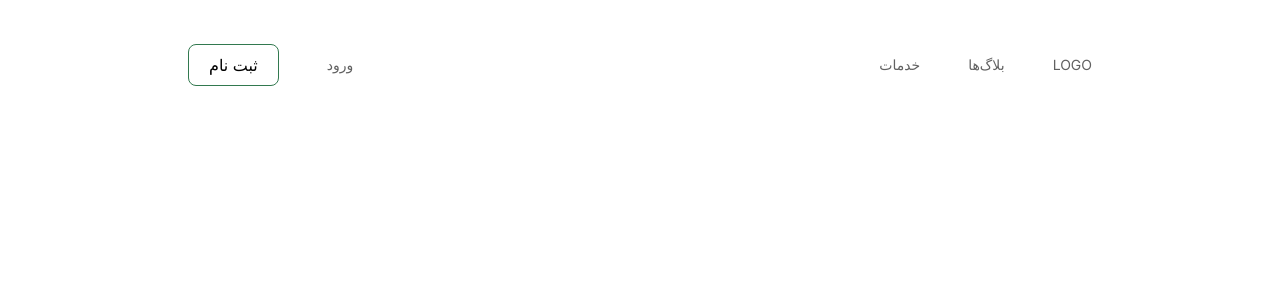
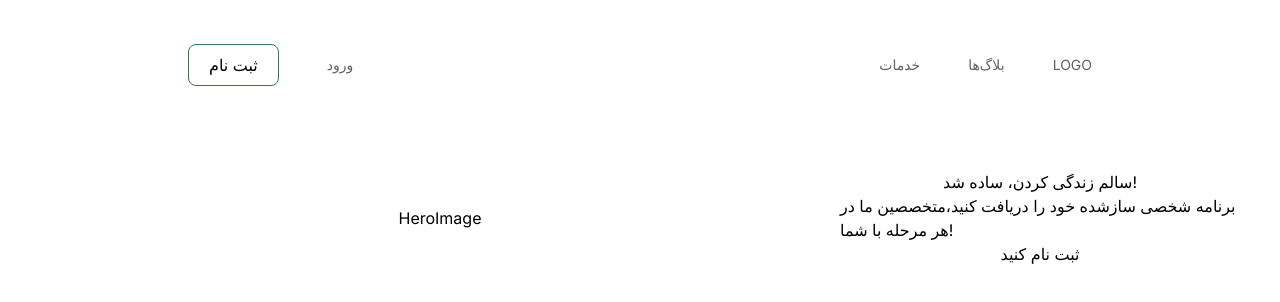
Before and after one commit to ParsaBordbar/Healthcare_Diet, a Next.js app: page / in a window 1280 px wide. Shown: the top 302 px of the page. Built offline with nearby package versions, Linux system fonts and the light colour scheme.

Commit message:
Add some structure for Hero Element.

```diff
--- a/src/app/page.tsx
+++ b/src/app/page.tsx
@@ -1,3 +1,4 @@
+import Hero from "@/components/landingPage_components/Hero";
 import Navbar from "@/components/landingPage_components/Navbar";
 
 export default function Home() {
@@ -7,6 +8,9 @@ export default function Home() {
         <div className="col-span-full">
           <Navbar />
         </div>
+        <div className="col-span-full">
+          <Hero/>
+        </div>
       </div>
     </main>
   );
--- /dev/null
+++ b/src/components/landingPage_components/Hero/index.tsx
@@ -0,0 +1,24 @@
+
+const Hero = () => {
+    return(
+        <div className="grid grid-cols-9 m-10">
+            <div className="col-span-6 flex justify-center flex-col items-center">
+                HeroImage
+            </div>
+            <div className="col-span-3 flex justify-center flex-col items-center">
+                <h2>
+                سالم زندگی کردن،
+                    ساده شد!
+                </h2>
+                <p>
+                برنامه شخصی سازشده خود را دریافت کنید،متخصصین ما در هر مرحله با شما!
+                </p>
+                <button>
+                ثبت نام کنید
+                </button>
+            </div>
+
+        </div>
+    )
+};
+export default Hero;
```
Also changed, not shown: public/svg/pngwing 2.png (added), public/svg/pngwing 2.svg (added).
